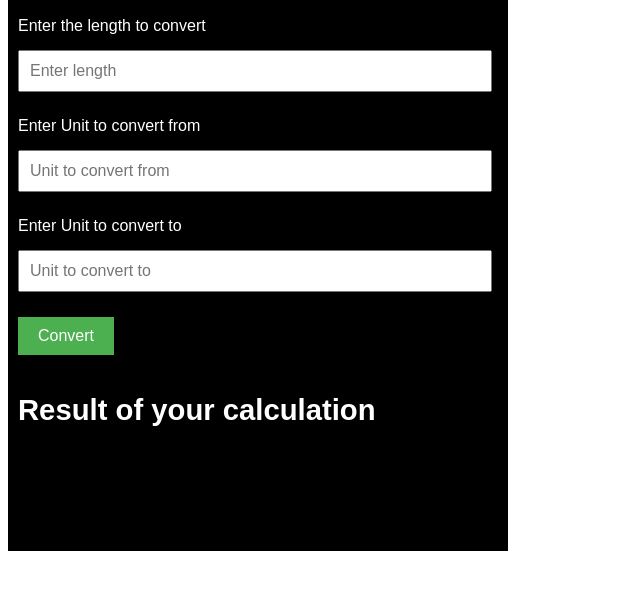
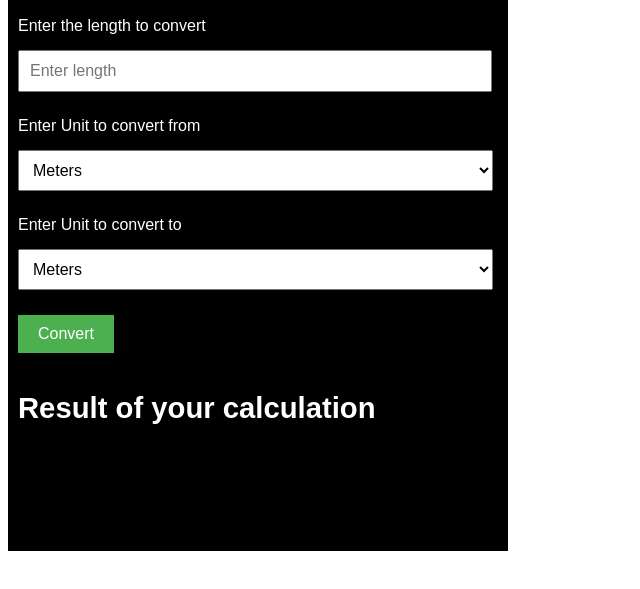
Before and after one commit to ahmedllshafiey/Unit-Converter-Web, a website: page index.html in a window 1280 px wide. Shown: the part 109-698 px from the top of the page, without its empty margins (0-640 px from the left). Drawn offline with Linux system fonts and the light colour scheme.

Commit message:
select input elements for unit conversions

```diff
--- a/index.html
+++ b/index.html
@@ -19,25 +19,53 @@
             <p class="label">Enter the length to convert</p>
             <input type="number" class="input" placeholder="Enter length">
             <p class="label">Enter Unit to convert from</p>
-            <input type="number" class="input" placeholder="Unit to convert from">
+            <select class="select-input" name="len-units" id="len-units">
+                <option value="meters">Meters</option>
+                <option value="kilometers">Kilometers</option>
+                <option value="miles">Miles</option>
+                <option value="feet">Feet</option>
+            </select>
             <p class="label">Enter Unit to convert to</p>
-            <input type="number" class="input" placeholder="Unit to convert to">
+            <select class="select-input" name="len-units-to" id="len-units-to">
+                <option value="meters">Meters</option>
+                <option value="kilometers">Kilometers</option>
+                <option value="miles">Miles</option>
+                <option value="feet">Feet</option>
+            </select>
         </div>
         <div class="weight">
             <p class="label">Enter the Weight to convert</p>
             <input type="number" class="input" placeholder="Enter weight">
             <p class="label">Enter Unit to convert from</p>
-            <input type="number" class="input" placeholder="Unit to convert from">
+            <select class="select-input" name="weight-units-from" id="weight-units-from">
+                <option value="kilograms">Kilograms</option>
+                <option value="grams">Grams</option>
+                <option value="pounds">Pounds</option>
+                <option value="ounces">Ounces</option>
+            </select>
             <p class="label">Enter Unit to convert to</p>
-            <input type="number" class="input" placeholder="Unit to convert to">
+            <select class="select-input" name="weight-units-to" id="weight-units-to">
+                <option value="kilograms">Kilograms</option>
+                <option value="grams">Grams</option>
+                <option value="pounds">Pounds</option>
+                <option value="ounces">Ounces</option>
+            </select>
         </div>
         <div class="temperature">
             <p class="label">Enter the Temperature to convert</p>
             <input type="number" class="input" placeholder="Enter temperature">
             <p class="label">Enter Unit to convert from</p>
-            <input type="number" class="input" placeholder="Unit to convert from">
+            <select class="select-input" name="temp-units-from" id="temp-units-from">
+                <option value="celsius">Celsius</option>
+                <option value="fahrenheit">Fahrenheit</option>
+                <option value="kelvin">Kelvin</option>
+            </select>
             <p class="label">Enter Unit to convert to</p>
-            <input type="number" class="input" placeholder="Unit to convert to">
+            <select class="select-input" name="temp-units-to" id="temp-units-to">
+                <option value="celsius">Celsius</option>
+                <option value="fahrenheit">Fahrenheit</option>
+                <option value="kelvin">Kelvin</option>
+            </select>
         </div>
 
         <button class="convert-btn">Convert</button>
--- a/styles/styles.css
+++ b/styles/styles.css
@@ -73,3 +73,10 @@
     font-size: 25px;
     font-family: 'Arial', sans-serif;
 }
+
+.select-input {
+    width: 95%;
+    padding: 10px;
+    margin: 5px 10px;
+    font-size: 16px;
+}
```
